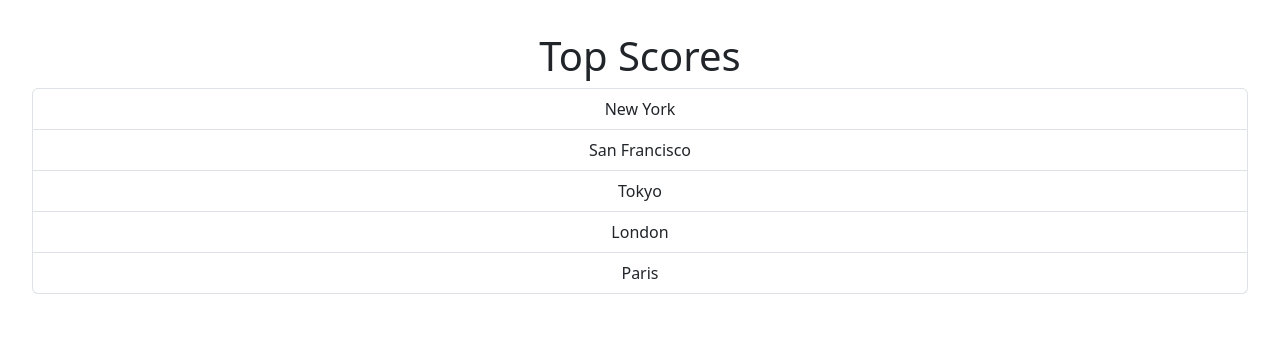
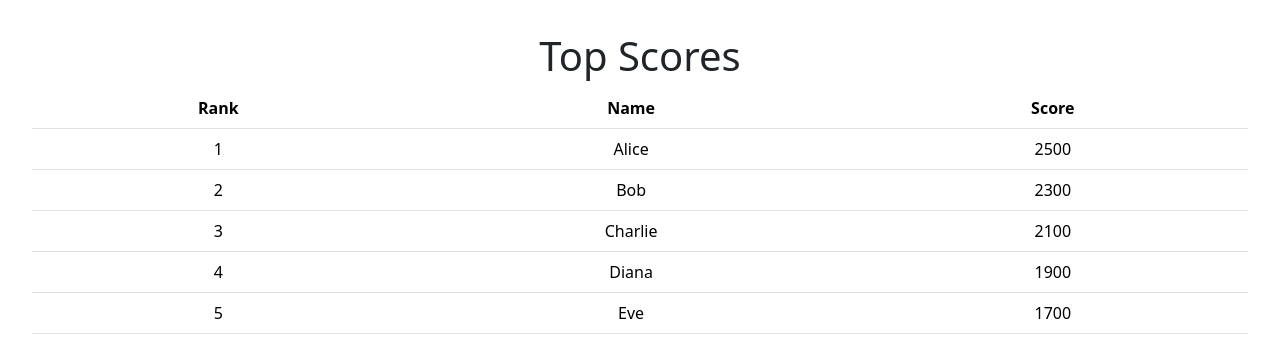
Before and after one commit to gloriabee/Quizzy, a React (Vite) app: page /score in a window 1280 px wide. Shown: the top 358 px of the page. Built offline with nearby package versions, Linux system fonts and the light colour scheme.

Commit message:
Handling Event

```diff
--- a/src/components/ListGroup.tsx
+++ b/src/components/ListGroup.tsx
@@ -2,39 +2,51 @@ import React from 'react'
 
 const ListGroup = () => {
   const items=[
-    'New York',
-    'San Francisco',
-    'Tokyo',
-    'London',
-    'Paris'
+    { "rank": 1, "name": "Alice", "score": 2500 },
+    { "rank": 2, "name": "Bob", "score": 2300 },
+    { "rank": 3, "name": "Charlie", "score": 2100 },
+    { "rank": 4, "name": "Diana", "score": 1900 },
+    { "rank": 5, "name": "Eve", "score": 1700 },
   ]
 
 
   const getMessage= ()=>{
     return items.length===0 && <p>No item found </p>
   }
-//    const items=[]
-//   if(items.length===0)
-//     return (
-//     <>
-//         <h1>Top Scores</h1>
-//         <p>No item found</p>
-//     </>
 
-//     )
+  const handleClick=(e:MouseEvent)=>{
+     console.log(e);
 
-
+  }
 
   return (
     <>
       <h1>Top Scores</h1>
-       {getMessage()}
-      <ul className="list-group" >
-        {items.map((item)=>(
-            <li className='list-group-item' key={item}>{item}</li>
-        ))}
-     </ul>
+{getMessage()}
+<table className="table">
+  <thead>
+    <tr>
+      <th scope="col">Rank</th>
+      <th scope="col">Name</th>
+      <th scope="col">Score</th>
+    </tr>
+  </thead>
+  <tbody>
+        {
+            items.map((item)=>(
+                <tr className=''
+                 onClick={handleClick}
+                 key={item.rank}>
+                <td>{item.rank}</td>
+                <td>{item.name}</td>
+                <td>{item.score}</td>
+                </tr>
+            ))
+        }
 
+
+  </tbody>
+</table>
 
 
     </>
```
